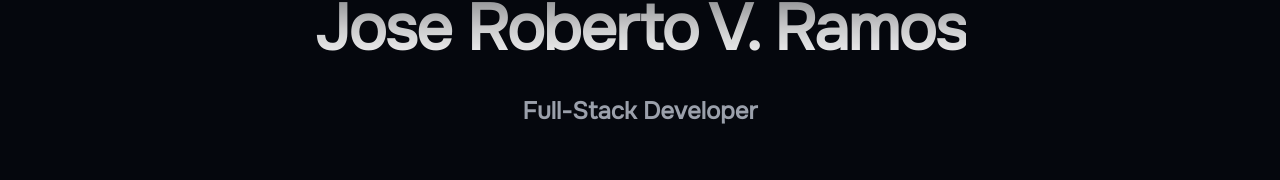
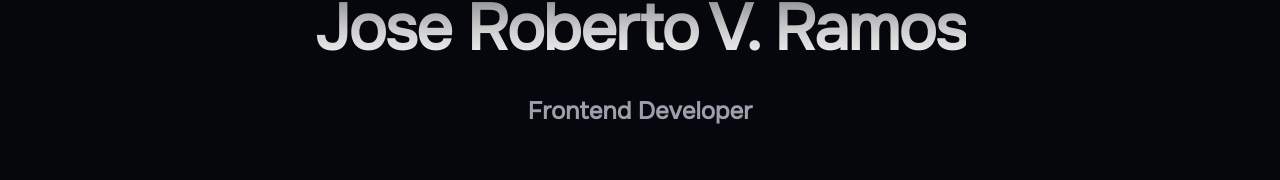
Before and after one commit to engrjvramos/jobie.dev, a Next.js app: page / in a window 1280 px wide. Shown: the part 156-336 px from the top of the page. Built offline with nearby package versions, Linux system fonts and the light colour scheme; a web font is replaced by a local one.

Commit message:
chore: update hero and about sections

```diff
--- a/src/app/(app)/_components/about-section.tsx
+++ b/src/app/(app)/_components/about-section.tsx
@@ -50,7 +50,7 @@ export default function AboutSection() {
           <p>
             Since then, I&apos;ve had the privilege of working with excellent companies, and gained invaluable knowledge
             from seasoned developers, which further improved my skills significantly. These experiences have resulted in
-            a diverse portfolio that showcases my growth and drive to continuously learn and improve as a full-stack
+            a diverse portfolio that showcases my growth and drive to continuously learn and improve as a frontend
             developer.
           </p>
         </motion.div>
--- a/src/app/(app)/_components/hero-section.tsx
+++ b/src/app/(app)/_components/hero-section.tsx
@@ -78,7 +78,7 @@ export default function HeroSection() {
               delay: 0.4,
             }}
           >
-            Full-Stack Developer
+            Frontend Developer
           </motion.h2>
 
           <motion.p
```
